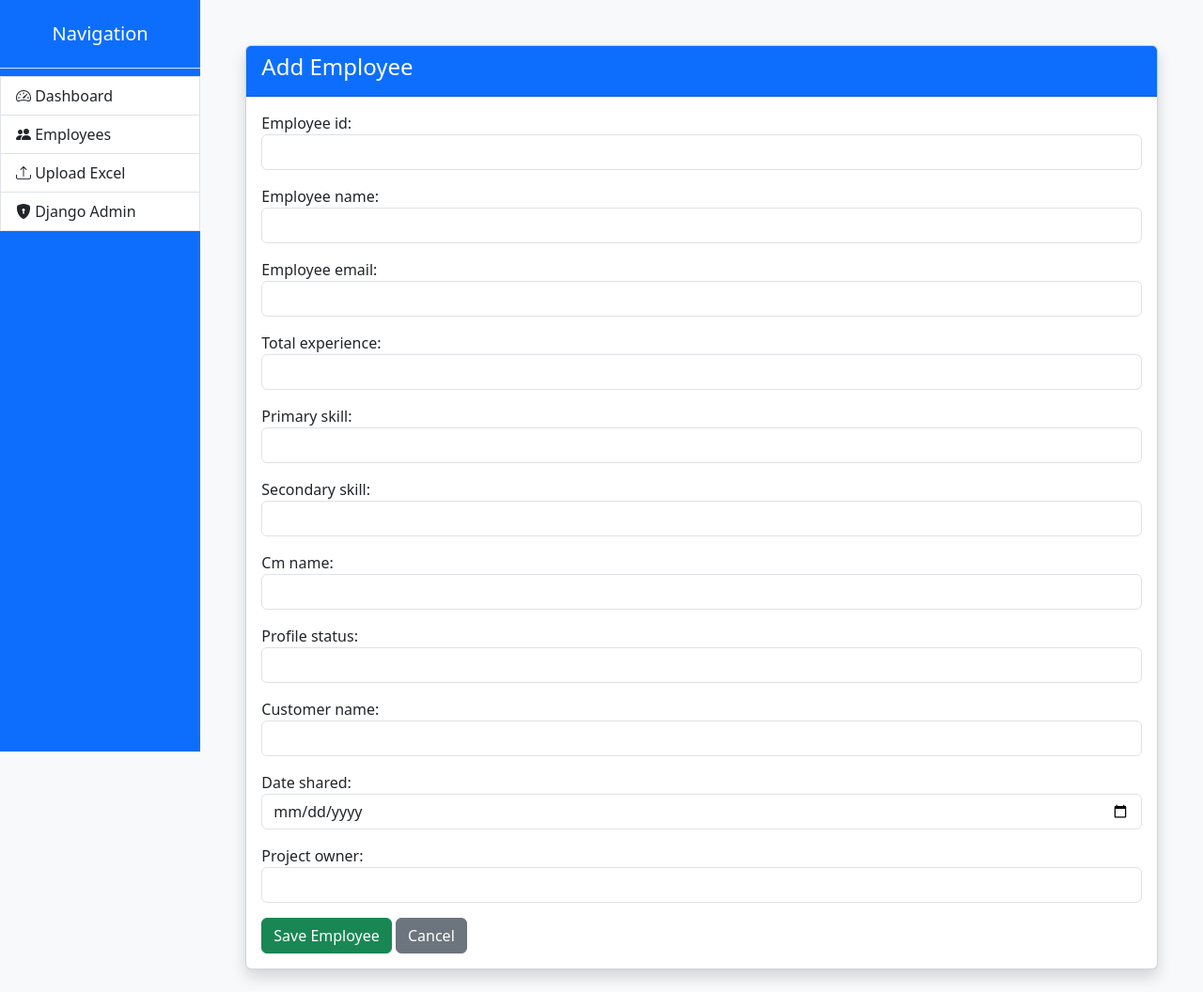
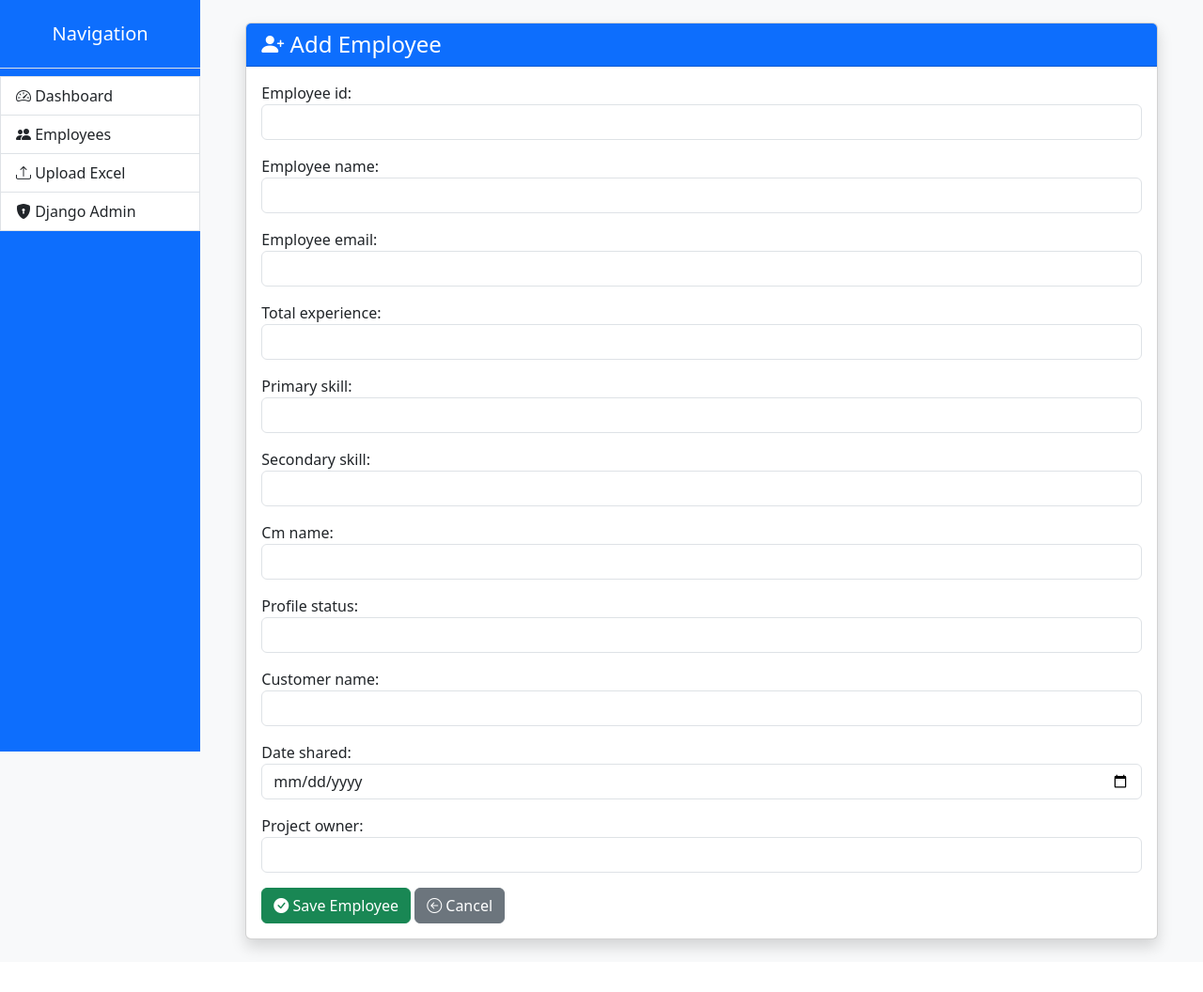
Before and after one commit to Niranjan0303/Employee_Bench_Management, a Django app: page /employees/add/ in a window 1280 px wide. Shown: the part 56-1112 px from the top of the page at 94% size. After the commit the page ends 1072 px from the top, so only its background shows below. Run offline with Django 5.2, Linux system fonts and the light colour scheme.

Commit message:
updated add_employee.html

```diff
--- a/templates/employees/add_employee.html
+++ b/templates/employees/add_employee.html
@@ -4,13 +4,19 @@
 
 {% block content %}
 
-<div class="container mt-4">
+<div class="container-fluid">
 
     <div class="card shadow">
 
         <div class="card-header bg-primary text-white">
 
-            <h4>Add Employee</h4>
+            <h4 class="mb-0">
+
+                <i class="bi bi-person-plus-fill"></i>
+
+                Add Employee
+
+            </h4>
 
         </div>
 
@@ -22,19 +28,27 @@
 
                 {{ form.as_p }}
 
+                <div class="mt-3">
+
                     <button type="submit"
                             class="btn btn-success">
+
+                        <i class="bi bi-check-circle-fill"></i>
 
                         Save Employee
 
                     </button>
 
-                <a href="/employees/"
+                    <a href="{% url 'employee_list' %}"
                        class="btn btn-secondary">
+
+                        <i class="bi bi-arrow-left-circle"></i>
 
                         Cancel
 
                     </a>
+
+                </div>
 
             </form>
 
```
Lines whose indentation alone changed are shown as unchanged.
